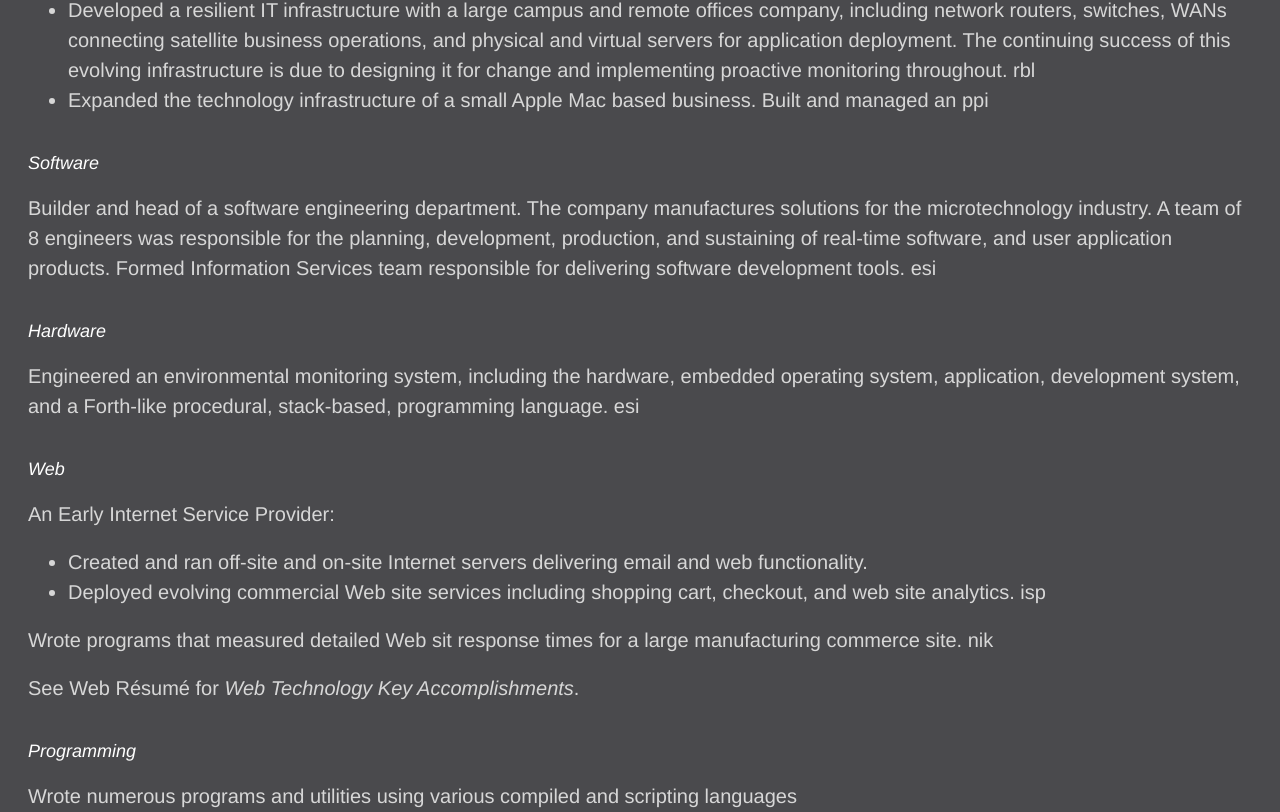
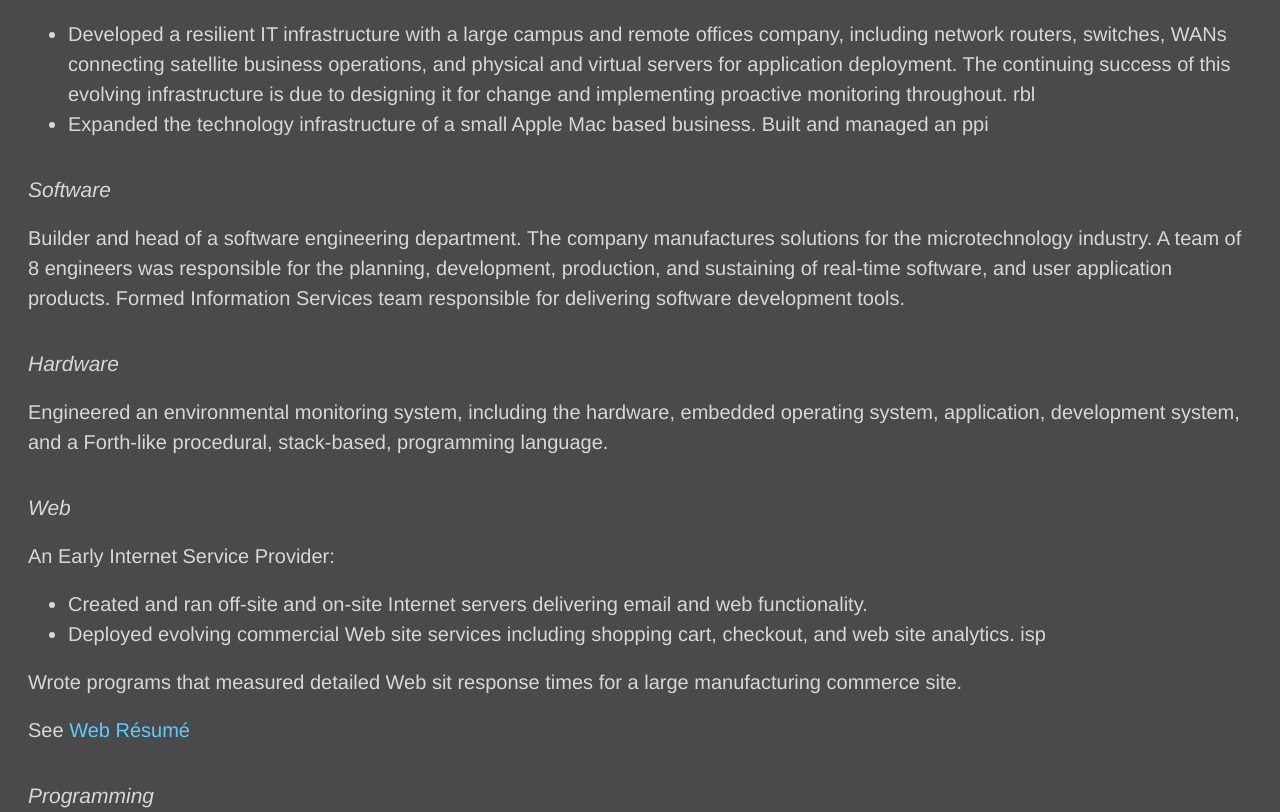
Before and after one commit to JohnTelford/nextjsTEST1, a Next.js app: page /about/resume in a window 1280 px wide. Shown: the part 1108-1920 px from the top of the page. Built offline with nearby package versions, Linux system fonts and the light colour scheme.

Commit message:
css editd
Signed-off-by: John <john@johntelford.com>

```diff
--- a/Components/nextjsTEST.css
+++ b/Components/nextjsTEST.css
@@ -51,9 +51,9 @@ h3 {
 }
 
 h4 {
-  color: rgb(255, 255, 255);
-  font-size: 18px;
-  line-height: 24px;
+  {/*color: rgb(255, 255, 255);*/}
+  font-size: 21px;
+  line-height: 30px;
   font-style: italic;
 }
 
--- a/pages/about/resume.mdx
+++ b/pages/about/resume.mdx
@@ -25,19 +25,19 @@ Assembled and led computer resource teams from 2 to 10 members, for clients and
 - Expanded the technology infrastructure of a small Apple Mac based business. Built and managed an ppi
 
 #### Software
-Builder and head of a software engineering department. The company manufactures solutions for the microtechnology industry. A team of 8 engineers was responsible for the planning, development, production, and sustaining of real-time software, and user application products. Formed Information Services team responsible for delivering software development tools. esi
+Builder and head of a software engineering department. The company manufactures solutions for the microtechnology industry. A team of 8 engineers was responsible for the planning, development, production, and sustaining of real-time software, and user application products. Formed Information Services team responsible for delivering software development tools.
 
 #### Hardware
-Engineered an environmental monitoring system, including the hardware, embedded operating system, application, development system, and a Forth-like procedural, stack-based, programming language. esi
+Engineered an environmental monitoring system, including the hardware, embedded operating system, application, development system, and a Forth-like procedural, stack-based, programming language.
 
 #### Web
 An Early Internet Service Provider:
 - Created and ran off-site and on-site Internet servers delivering email and web functionality.
 - Deployed evolving commercial Web site services including shopping cart, checkout, and web site analytics. isp
 
-Wrote programs that measured detailed Web sit response times for a large manufacturing commerce site. nik
+Wrote programs that measured detailed Web sit response times for a large manufacturing commerce site.
 
-See Web Résumé for *Web Technology Key Accomplishments*.
+See [Web Résumé](/about/webResume)
 
 #### Programming
 Wrote numerous programs and utilities using various compiled and scripting languages
--- a/pages/company.mdx
+++ b/pages/company.mdx
@@ -4,4 +4,4 @@ import PageTitle from '../Components/PageTitle.mdx'
 
 ## Company
 
-[About](/about/about) | [Contact](/about/contact) | [Web Resume](/about/webResume) | [Resume](/about/resume)
+[About](/about/about) | [Contact](/about/contact) | [Web Résumé](/about/webResume) | [Résumé](/about/resume)
```
